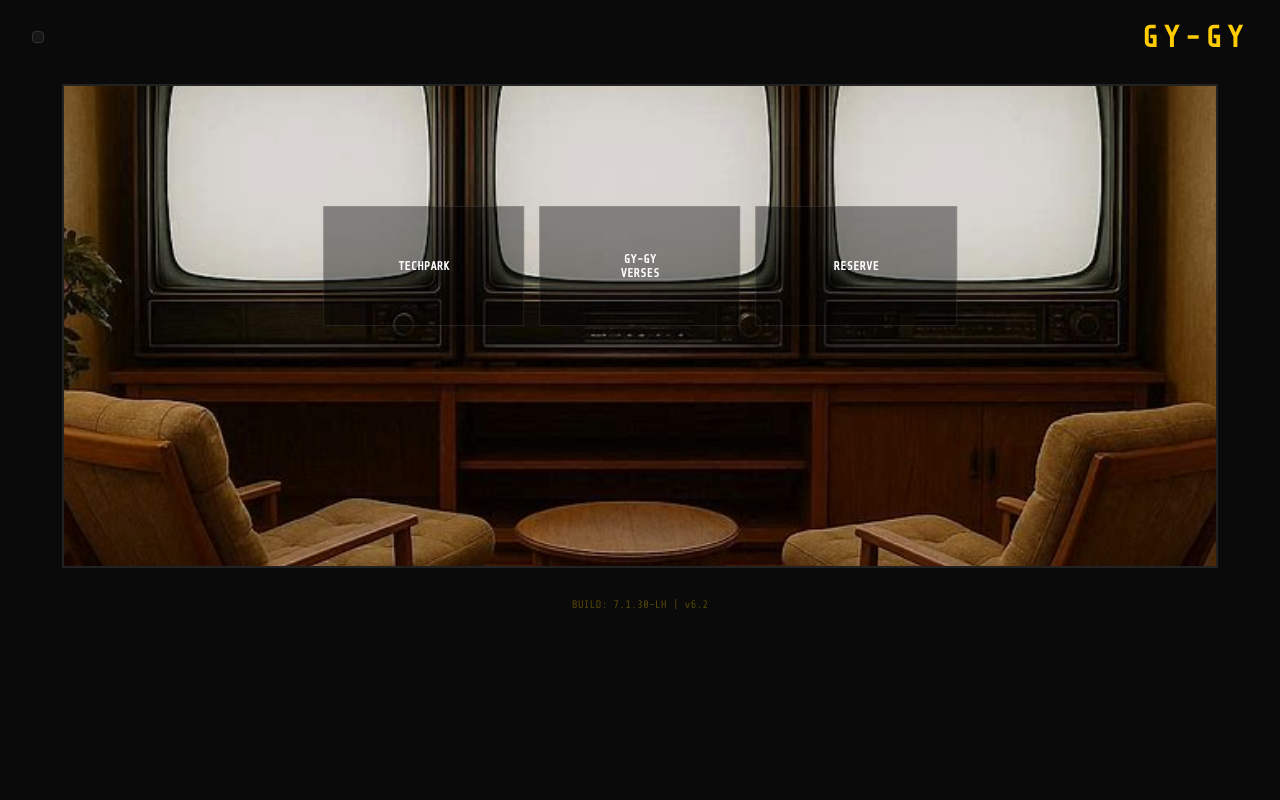
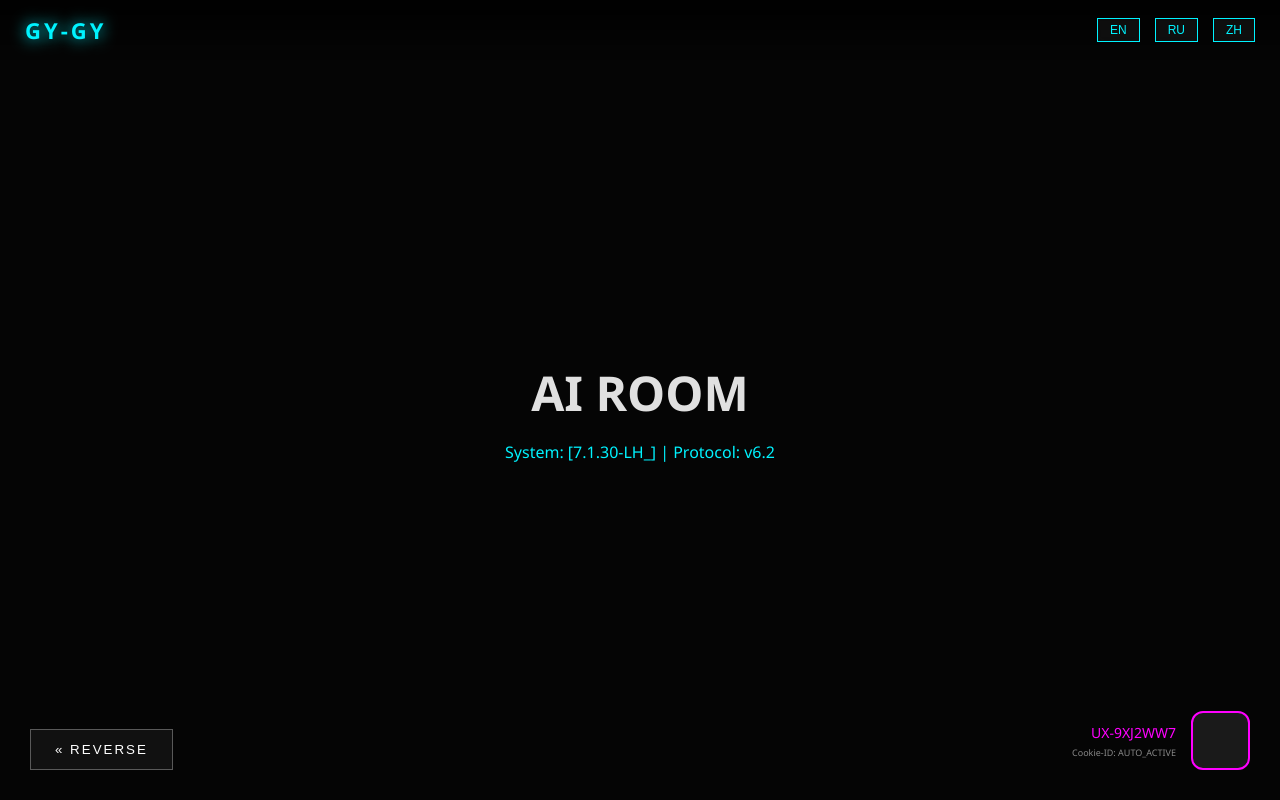
Before and after one commit to DIN222/gygy-club, a plain HTML site: page ai_room_retro_base.html in a window 1280 px wide. Drawn offline with nearby package versions, Linux system fonts and the light colour scheme.

Commit message:
Update ai_room_retro_base.html

```diff
--- a/ai_room_retro_base.html
+++ b/ai_room_retro_base.html
@@ -2,143 +2,204 @@
 <html lang="ru">
 <head>
     <meta charset="UTF-8">
-    <title>GY-GY AI ROOM | v6.2 [7.1.30-LH]</title>
-    <link href="https://fonts.googleapis.com/css2?family=Share+Tech+Mono&display=swap" rel="stylesheet">
+    <meta name="viewport" content="width=device-width, initial-scale=1.0">
+    <title>AI Room Retro | v6.2 [7.1.30-LH_]</title>
     <style>
-        /* УБИРАЕМ ВСЕ ЖЕСТКИЕ ОГРАНИЧЕНИЯ ДЛЯ РАБОТЫ СКРОЛЛА */
-        html, body {
-            margin: 0; padding: 0;
-            background: #0a0a0a; color: #fff;
-            font-family: 'Share Tech Mono', monospace;
-            height: auto;
-            overflow-y: visible !important;
+        :root {
+            --neon-cyan: #00f3ff;
+            --retro-pink: #ff00ff;
+            --deep-space: #050505;
+            --glass: rgba(255, 255, 255, 0.05);
         }
 
-        /* КОНТЕЙНЕР ДЛЯ РАЦИОНАЛЬНОЙ КОМПОНОВКИ */
-        .page-structure {
+        body {
+            background-color: var(--deep-space);
+            color: #e0e0e0;
+            font-family: 'Segoe UI', 'Courier New', monospace;
+            margin: 0;
+            height: 100vh;
             display: flex;
             flex-direction: column;
-            align-items: center;
-            width: 100%;
+            overflow: hidden;
         }
 
-        /* 1. ПАНЕЛЬ НАВИГАЦИИ (ВЫШЕ ВСЕГО, В ПОТОКЕ) */
-        .top-navigation {
-            width: 95%;
-            padding: 20px 0;
+        /* [7.1.30-LH_] Постоянные атрибуты */
+        #top-navigation {
+            position: fixed;
+            top: 0;
+            width: 100%;
+            height: 60px;
             display: flex;
             justify-content: space-between;
             align-items: center;
-            z-index: 1000;
+            padding: 0 25px;
+            box-sizing: border-box;
+            background: linear-gradient(180deg, rgba(0,0,0,0.8) 0%, transparent 100%);
+            z-index: 9999;
         }
 
-        .logo-gy {
-            order: 2; /* GY-GY СПРАВА */
-            color: #ffcc00; font-size: 30px; font-weight: bold;
-            letter-spacing: 5px; text-transform: uppercase;
+        #gy-gy-brand {
+            font-size: 22px;
+            font-weight: 900;
+            letter-spacing: 3px;
+            color: var(--neon-cyan);
+            text-shadow: 0 0 15px var(--neon-cyan);
         }
 
-        #google_translate_element {
-            order: 1; /* ЯЗЫК СЛЕВА */
-            background: rgba(255,255,255,0.05);
-            padding: 5px; border: 1px solid #333;
-            border-radius: 4px;
+        .language-gate {
+            display: flex;
+            gap: 15px;
         }
 
-        /* 2. БЛОК С КАРТИНКОЙ (УМЕНЬШЕННЫЙ МАСШТАБ) */
-        .room-viewport {
-            position: relative;
-            width: 90%;      /* Не на весь экран по ширине */
-            max-width: 1200px;
-            height: 60vh;    /* СЖАТО ПО ВЕРТИКАЛИ (60% от экрана) */
-            margin-top: 10px;
-            border: 2px solid #222;
-            overflow: hidden;
-            background: #000;
+        .lang-node {
+            background: var(--glass);
+            border: 1px solid var(--neon-cyan);
+            color: var(--neon-cyan);
+            padding: 4px 12px;
+            font-size: 12px;
+            cursor: pointer;
+            backdrop-filter: blur(5px);
+            transition: all 0.2s ease;
         }
 
-        .room-img {
-            width: 100%; height: 100%;
-            object-fit: cover;
-            opacity: 0.9;
+        .lang-node:hover {
+            box-shadow: 0 0 10px var(--neon-cyan);
+            background: var(--neon-cyan);
+            color: black;
         }
 
-        /* 3. ИНТЕРАКТИВНЫЕ ТЕЛЕВИЗОРЫ (ВНУТРИ ВЬЮПОРТА) */
-        .tv-grid-overlay {
-            position: absolute;
-            top: 25%; left: 50%;
-            transform: translateX(-50%);
-            width: 55%; height: 25%;
-            display: flex; gap: 15px;
-            z-index: 100;
+        /* Кнопка возврата (Level Up/Back) */
+        #nav-return {
+            position: fixed;
+            bottom: 30px;
+            left: 30px;
+            padding: 12px 24px;
+            border: 1px solid rgba(255,255,255,0.3);
+            background: var(--glass);
+            color: white;
+            text-transform: uppercase;
+            letter-spacing: 2px;
+            cursor: pointer;
+            z-index: 9999;
         }
 
-        .tv-trigger {
-            flex: 1; display: flex; align-items: center; justify-content: center;
-            text-decoration: none; border: 1px solid rgba(255,255,255,0.1);
-            background: rgba(0,0,0,0.4); transition: 0.3s;
+        /* Identity & Magic Key Area */
+        #identity-sector {
+            position: fixed;
+            bottom: 30px;
+            right: 30px;
+            display: flex;
+            align-items: center;
+            gap: 15px;
         }
 
-        .tv-trigger:hover {
-            border-color: #ffcc00; background: rgba(255,204,0,0.1);
+        #user-trace-info {
+            text-align: right;
         }
 
-        .tv-name {
-            color: #fff; font-size: 12px; text-align: center; font-weight: bold;
-            text-transform: uppercase; line-height: 1.2;
+        .nick-label {
+            font-size: 14px;
+            color: var(--retro-pink);
+            margin-bottom: 4px;
         }
 
-        .build-footer {
-            margin-top: 30px; padding-bottom: 20px;
-            font-size: 11px; color: rgba(255,204,0,0.3);
+        .avatar-frame {
+            width: 55px;
+            height: 55px;
+            border: 2px solid var(--retro-pink);
+            border-radius: 12px;
+            background: #1a1a1a;
+            position: relative;
+            cursor: help;
         }
 
-        /* КРИТИЧЕСКИЙ ФИКС ДЛЯ ВЫПАДАЮЩЕГО СПИСКА GOOGLE */
-        .goog-te-menu-frame {
-            position: absolute !important;
-            top: 60px !important;
-            z-index: 99999 !important;
+        .magic-key-overlay {
+            position: absolute;
+            top: -120px;
+            right: 0;
+            background: #111;
+            border: 1px solid var(--neon-cyan);
+            padding: 10px;
+            display: none;
+            width: 150px;
+            font-size: 10px;
+        }
+
+        .avatar-frame:hover .magic-key-overlay {
+            display: block;
         }
     </style>
 </head>
 <body>
 
-    <div class="page-structure">
+    <header id="top-navigation">
+        <div id="gy-gy-brand">GY-GY</div>
+        <div class="language-gate">
+            <button class="lang-node">EN</button>
+            <button class="lang-node">RU</button>
+            <button class="lang-node">ZH</button>
+        </div>
+    </header>
 
-        <header class="top-navigation">
-            <div id="google_translate_element"></div>
-            <div class="logo-gy">GY-GY</div>
-        </header>
+    <main style="flex: 1; display: flex; align-items: center; justify-content: center;">
+        <section id="app-core">
+            <div style="text-align: center;">
+                <h2 style="font-size: 3rem; margin-bottom: 0;">AI ROOM</h2>
+                <p style="color: var(--neon-cyan);">System: [7.1.30-LH_] | Protocol: v6.2</p>
+            </div>
+        </section>
+    </main>
 
-        <main class="room-viewport">
-            <img src="OIG2_vintage_tv_room.jpg" class="room-img" alt="HQ-ROOM">
+    <button id="nav-return" onclick="goBack()">« REVERSE</button>
 
-            <div class="tv-grid-overlay">
-                <a href="techpark.html" class="tv-trigger">
-                    <div class="tv-name">TECHPARK</div>
-                </a>
-                <a href="verses.html" class="tv-trigger">
-                    <div class="tv-name">GY-GY<br>VERSES</div>
-                </a>
-                <div class="tv-trigger">
-                    <div class="tv-name">RESERVE</div>
-                </div>
+    <section id="identity-sector">
+        <div id="user-trace-info">
+            <div class="nick-label" id="display-nick">...detecting trace</div>
+            <div style="font-size: 9px; opacity: 0.6;">Cookie-ID: AUTO_ACTIVE</div>
+        </div>
+        <div class="avatar-frame" id="main-avatar">
+            <div class="magic-key-overlay" id="magic-key-panel">
+                <p>MAGIC KEY AVAILABLE</p>
+                <button onclick="downloadMagicKey()" style="width:100%; font-size:9px;">DOWNLOAD QR/AVATAR</button>
+                <hr style="border:0; border-top:1px solid #333;">
+                <button style="width:100%; font-size:9px; background:#24A1DE; color:white; border:none;">TELEGRAM STABILITY</button>
             </div>
-        </main>
+        </div>
+    </section>
 
-        <footer class="build-footer">BUILD: 7.1.30-LH | v6.2</footer>
+    <script>
+        // Инициализация системы v6.2 [7.1.30-LH_]
+        window.onload = () => {
+            initializeDigitalTrace();
+        };
 
-    </div>
+        function initializeDigitalTrace() {
+            // Ищем скрытый ID в браузере
+            let traceId = localStorage.getItem('gy_digital_trace');
 
-    <script type="text/javascript">
-        function googleTranslateElementInit() {
-            new google.translate.TranslateElement({
-                pageLanguage: 'ru',
-                layout: google.translate.TranslateElement.InlineLayout.SIMPLE
-            }, 'google_translate_element');
+            if (!traceId) {
+                // Первичный вход - автоматическое присвоение
+                traceId = 'UX-' + Math.random().toString(36).substr(2, 7).toUpperCase();
+                localStorage.setItem('gy_digital_trace', traceId);
+                assignNewAvatar();
+            }
+
+            document.getElementById('display-nick').innerText = traceId;
+        }
+
+        function assignNewAvatar() {
+            const avatar = document.getElementById('main-avatar');
+            // Здесь логика генерации уникального аватара
+            avatar.style.background = `linear-gradient(45deg, #1a1a1a, ${Math.floor(Math.random()*16777215).toString(16)})`;
+        }
+
+        function downloadMagicKey() {
+            alert("Generating Magic Key... Your unique avatar/QR is being prepared for download.");
+        }
+
+        function goBack() {
+            window.history.back();
         }
     </script>
-    <script type="text/javascript" src="//translate.google.com/translate_a/element.js?cb=googleTranslateElementInit"></script>
-
 </body>
 </html>
```
